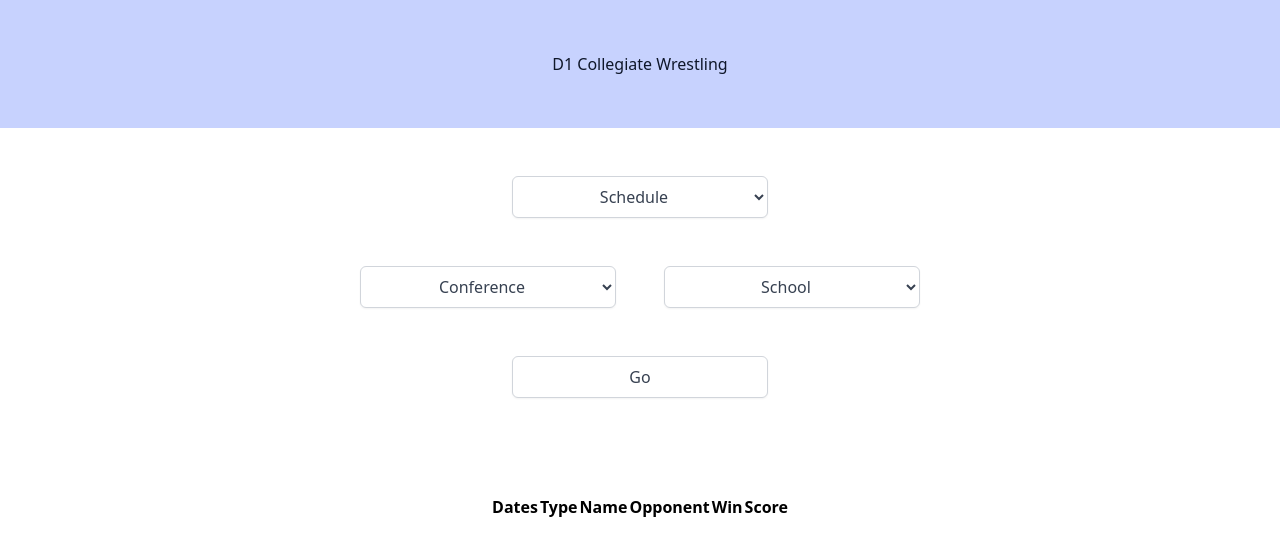
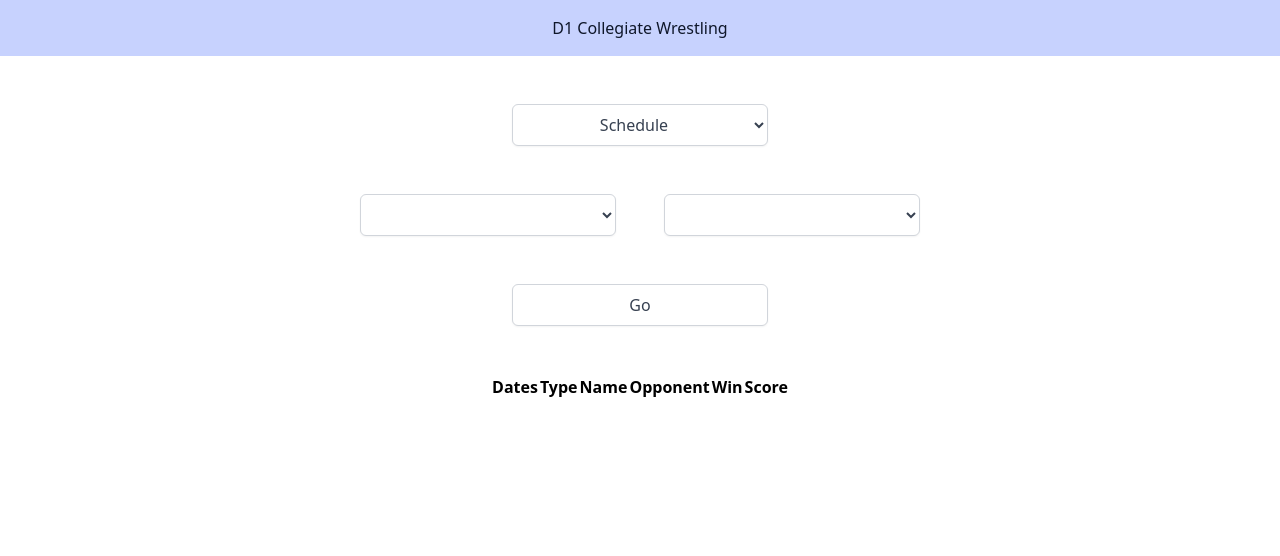
Before and after one commit to MrButak/college-wrestling, a Vue app in the folder frontend/: page / in a window 1280 px wide. Shown: the top 556 px of the page. Built offline with nearby package versions, Linux system fonts and the light colour scheme; what tw-elements would draw is missing.

Commit message:
code clean-up before fresh branch

```diff
--- a/frontend/src/components/Header.vue
+++ b/frontend/src/components/Header.vue
@@ -1,6 +1,6 @@
 <template>
 
-<header class="flex items-center justify-center bg-indigo-200 h-32">
+<header class="flex items-center justify-center bg-indigo-200 py-4">
     <h1 class="text-slate-900">D1 Collegiate Wrestling</h1>
 </header>
 
@@ -16,7 +16,4 @@ import { ref } from 'vue'
 
 <style scoped>
 
-.appTitle {
-    color: #213E3B;
-}
 </style>
--- a/frontend/src/components/home/HomeSelect.vue
+++ b/frontend/src/components/home/HomeSelect.vue
@@ -3,52 +3,23 @@
 
 <div class="flex flex-col items-center w-full gap-12 mt-12">
 
-    <select class="text-center w-32 sm:w-64 text-gray-700 py-2 px-3 border border-gray-300 bg-white rounded-md shadow-sm focus:outline-none focus:ring-primary-500 focus:border-primary-500" name="animals">
-        <option value="">
+    <select class="text-center w-32 sm:w-64 text-gray-700 py-2 px-3 border border-gray-300 bg-white rounded-md shadow-sm focus:outline-none focus:ring-primary-500 focus:border-primary-500">
+        <option value="schedule" selected>
             Schedule
-        </option>
-        <option value="dog">
-            Roster
-        </option>
-        <option value="cat">
-            All
         </option>
     </select>
 
+    <!-- conferences and schools SELECT elements -->
     <div class="flex gap-12">
-        <select @change="displaySchools($event)" id="conferences-select" class="text-center block w-32 sm:w-64 text-gray-700 py-2 px-3 border border-gray-300 bg-white rounded-md shadow-sm focus:outline-none focus:ring-primary-500 focus:border-primary-500" name="animals">
-            <option value="conference">
-                Conference
-            </option>
-            <option value="bigten">
-                Big Ten
-            </option>
-            <option value="big12">
-                Big 12
-            </option>
-            <option value="acc">
-                ACC
-            </option>
-            <option value="eiwa">
-                EIWA
-            </option>
-            <option value="mac">
-                MAC
-            </option>
-            <option value="pac12">
-                PAC-12
-            </option>
-            <option value="socon">
-                SoCon
+        <select v-model="conference" class="text-center block w-32 sm:w-64 text-gray-700 py-2 px-3 border border-gray-300 bg-white rounded-md shadow-sm focus:outline-none focus:ring-primary-500 focus:border-primary-500">
+            <option v-bind:value="key" v-for="(value, key) in conAndSchObject">{{ key.toUpperCase() }}
             </option>
         </select>
 
-        <select id="schools-select" class="text-center block w-32 sm:w-64 text-gray-700 py-2 px-3 border border-gray-300 bg-white rounded-md shadow-sm focus:outline-none focus:ring-primary-500 focus:border-primary-500" name="animals">
-            <option selected value="school">
-                School
-            </option>
+        <select class="text-center block w-32 sm:w-64 text-gray-700 py-2 px-3 border border-gray-300 bg-white rounded-md shadow-sm focus:outline-none focus:ring-primary-500 focus:border-primary-500" name="animals">
         </select>
     </div>
+
     <button @click="getSchoolInfo($event)" class="block w-32 sm:w-64 text-gray-700 py-2 px-3 border border-gray-300 bg-white rounded-md shadow-sm focus:outline-none focus:ring-primary-500 focus:border-primary-500">Go</button>
 
 <Schedule ref="scheduleComponent" />
@@ -62,29 +33,18 @@ import { ref, onMounted } from 'vue';
 import axios from 'axios';
 import Schedule from './Schedule.vue';
 
+
+let conference = ref()
+// let schools = computed(() => )
+
+
+// to call functions in Schedule.vue component
 let scheduleComponent = ref(Schedule);
-let conferenceValue;
-let schoolValue;
-let schoolsObject;
-
-onMounted(() => {
-
-    setComponentVariables();
-
-});
-
- defineExpose({
+defineExpose({
      Schedule
  });
 
-
-
-function setComponentVariables() {
-
-    conferenceValue = document.getElementById('conferences-select');
-    schoolValue = document.getElementById('schools-select');
-
-    schoolsObject = {
+let conAndSchObject = {
         bigten: ['Illinois', 'Indiana', 'University of Iowa', 'Maryland', 'University of Michigan', 'Michigan State University', 'University of Minnesota', 'Nebraska', 'Northwestern University', 'Ohio State University', 'Penn State', 'Purdue University', 'Rutgers', 'Wisconsin'],
         big12: ['Iowa State University', 'University of Missouri', 'North Dakota State University', 'University of Northern Colorado', 'University of Northern Iowa', 'Oklahoma State', 'South Dakota State University', 'Air Force', 'Utah Valley University', 'West Virginia University', 'University of Wyoming', 'University of Oklahoma'],
         acc: ['Duke University', 'NC State', 'North Carolina', 'University of Pittsburgh', 'University of Virginia', 'Virginia Tech'],
@@ -92,77 +52,15 @@ function setComponentVariables() {
         mac: ['Bloomsburg University of Pennsylvania', 'University at Buffalo', 'Central Michigan University', 'Clarion University of Pennsylvania', 'Cleveland State University', 'Edinboro University of Pennsylvania', 'George Mason University', 'Kent State University', 'Lock Haven University of Pennsylvania', 'Northern Illinois University', 'Ohio University', 'Rider University', 'SIU Edwardsville'],
         pac12: ['Arizona State University', 'Cal Poly', 'California State University, Bakersfield', 'Little Rock', 'Oregon State University', 'Stanford University'],
         socon: ['Appalachian State University', 'Campbell University', 'The Citadel', 'Davidson College', 'Gardner-Webb University', 'Presbyterian College', 'Chattanooga', 'Virginia Military Institute']
-    };
 };
 
-function displaySchools() {
-
-    let selectElement;
-    let conferencesArry = [];
-
-    // clear previous options from schools select element (if any)
-    while(schoolValue.firstChild) {
-        schoolValue.removeChild(schoolValue.firstChild)
-    };
-
-    // populate school select element with all schools from conference selected by user
-    Object.keys(schoolsObject).forEach((school) => {
-        conferencesArry.push(school);
-    });
-
-    for(let i = 0; i < conferencesArry.length; i++) {
-
-        if(conferencesArry[i] === conferenceValue.value) {
-
-            for(let j = 0; j < schoolsObject[`${conferencesArry[i]}`].length; j++) {
-
-                selectElement = document.createElement('option');
-                // remove whitespace and set to lower case
-                selectElement.value = schoolsObject[`${conferencesArry[i]}`][j].replace(/\s+/g, '').toLowerCase();
-                selectElement.text = schoolsObject[`${conferencesArry[i]}`][j];
-                schoolValue.append(selectElement);
-            };
-            break;
-        }
-
-        // add default 'School' option if no conference selected
-        else if(conferenceValue.value === 'conference') {
-
-            selectElement = document.createElement('option');
-            selectElement.value = 'school';
-            selectElement.text = 'School';
-            schoolValue.append(selectElement);
-            break;
-        };
-    };
-};
-
-async function getSchoolInfo () {
-
-    if(schoolValue.value === 'school') {
-
-        console.log('Select a school first!');
-        return;
-    };
-
-    // db call
-    let response = await axios({
-        method: 'get',
-        headers: { 'Content-Type': 'application/x-www-form-urlencoded' },
-        url: 'http://localhost:8080/schedule/',
-        params: {school: schoolValue.value}
-
-    })
-
-    scheduleComponent.value.displaySchedule(response.data)
-
-    // console.log(response.data)
+onMounted(() => {
 
 
+});
+</script>
 
-};
 
-</script>
 
 <style>
 
--- a/frontend/src/components/home/Schedule.vue
+++ b/frontend/src/components/home/Schedule.vue
@@ -1,12 +1,6 @@
 <template>
 
-
-<div class="flex flex-col items-center w-full gap-12">
-
-
-
-</div>
-
+<div class="flex flex-1 flex-col items-center w-full gap-12">
     <table id="schedule-table" class="table-auto">
         <tr id="schedule-table-header">
             <th>Dates</th>
@@ -16,6 +10,8 @@
             <th>Win</th>
             <th>Score</th>
         </tr>
+        <!-- v-for='' -->
+
         <tr id="schedule-table-dates">
         </tr>
         <tr id="schedule-table-type">
@@ -28,12 +24,12 @@
         </tr>
         <tr id="schedule-table-score">
         </tr>
-
     </table>
-
+</div>
 </template>
 
 <script setup>
+
 import { ref, onMounted } from 'vue';
 
 let scheduleHeader;
```
Lines whose indentation alone changed are shown as unchanged.
